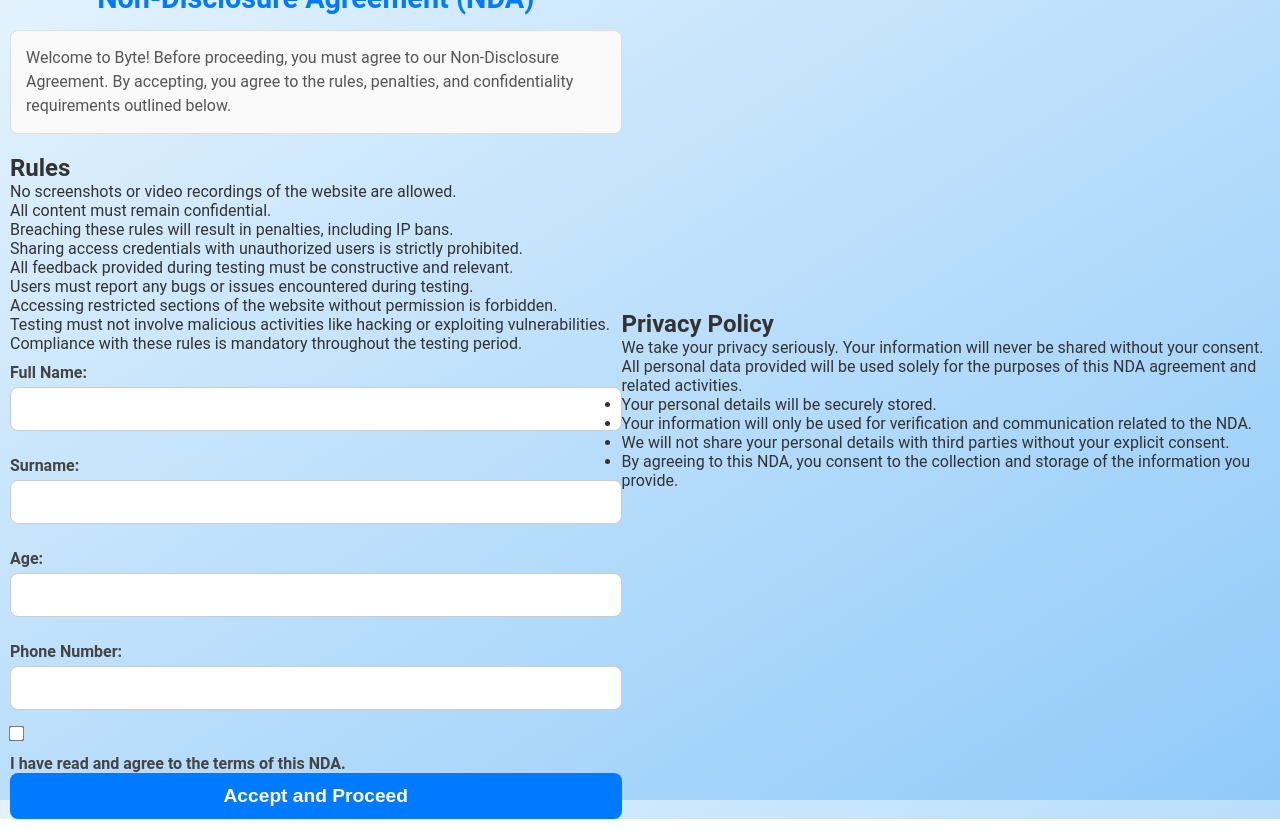
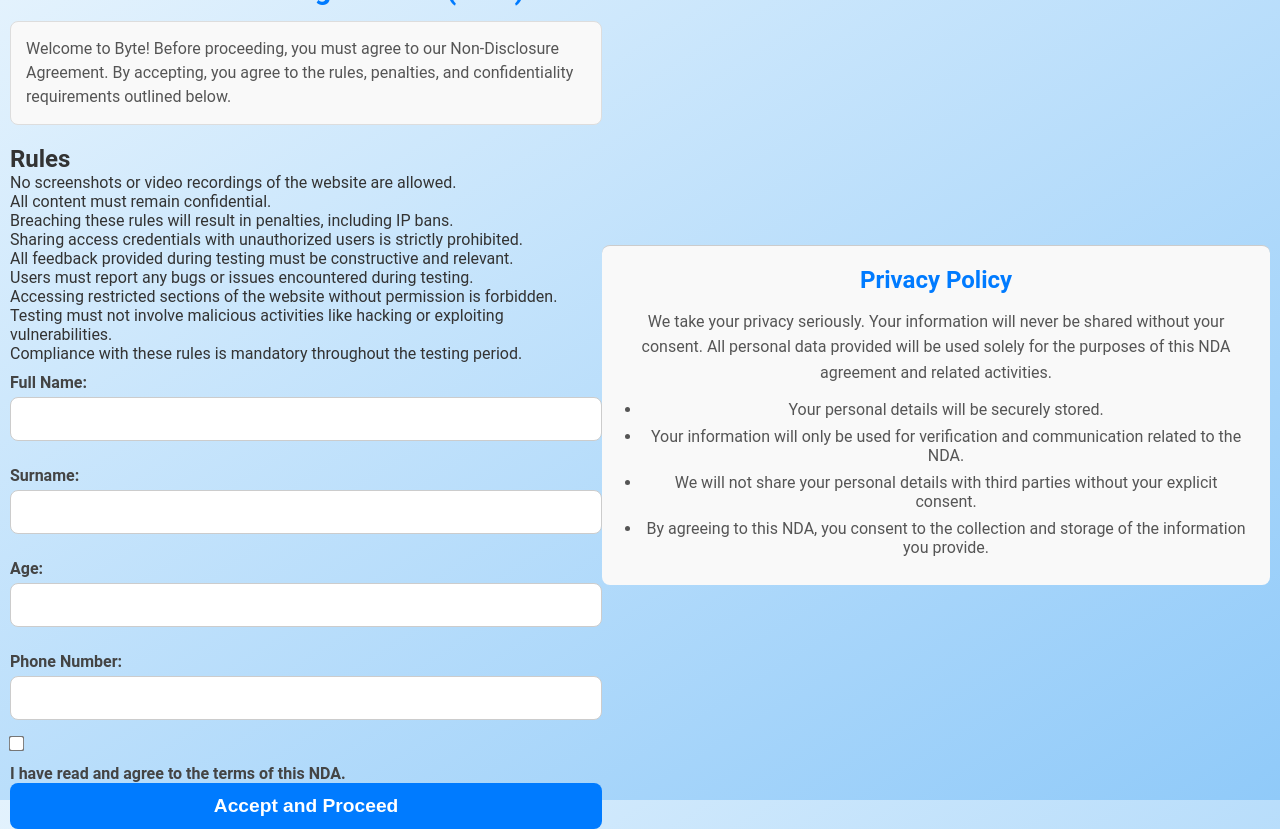
Before and after one commit to SwiftTech-Solutions/Byte-sNDA, a plain HTML site: page index.html in a window 1280 px wide. Drawn offline with Linux system fonts and the light colour scheme.

Commit message:
styles.css

```diff
--- a/styles.css
+++ b/styles.css
@@ -116,6 +116,42 @@
     transform: translateY(1px);
 }
 
+/* Existing Styles */
+
+/* Privacy Policy Section */
+footer.privacy-policy {
+    background-color: #f9f9f9;
+    padding: 20px;
+    margin-top: 30px;
+    text-align: center;
+    border-top: 1px solid #ccc;
+    border-radius: 8px;
+}
+
+footer.privacy-policy h2 {
+    font-size: 1.5rem;
+    color: #007BFF;
+    margin-bottom: 15px;
+}
+
+footer.privacy-policy p {
+    font-size: 1rem;
+    color: #555;
+    line-height: 1.6;
+    margin-bottom: 15px;
+}
+
+footer.privacy-policy ul {
+    list-style-type: disc;
+    padding-left: 20px;
+    color: #555;
+}
+
+footer.privacy-policy ul li {
+    margin-bottom: 8px;
+}
+
+
 /* Media Queries */
 
 /* Medium Tablets (max-width: 1024px) */
```
